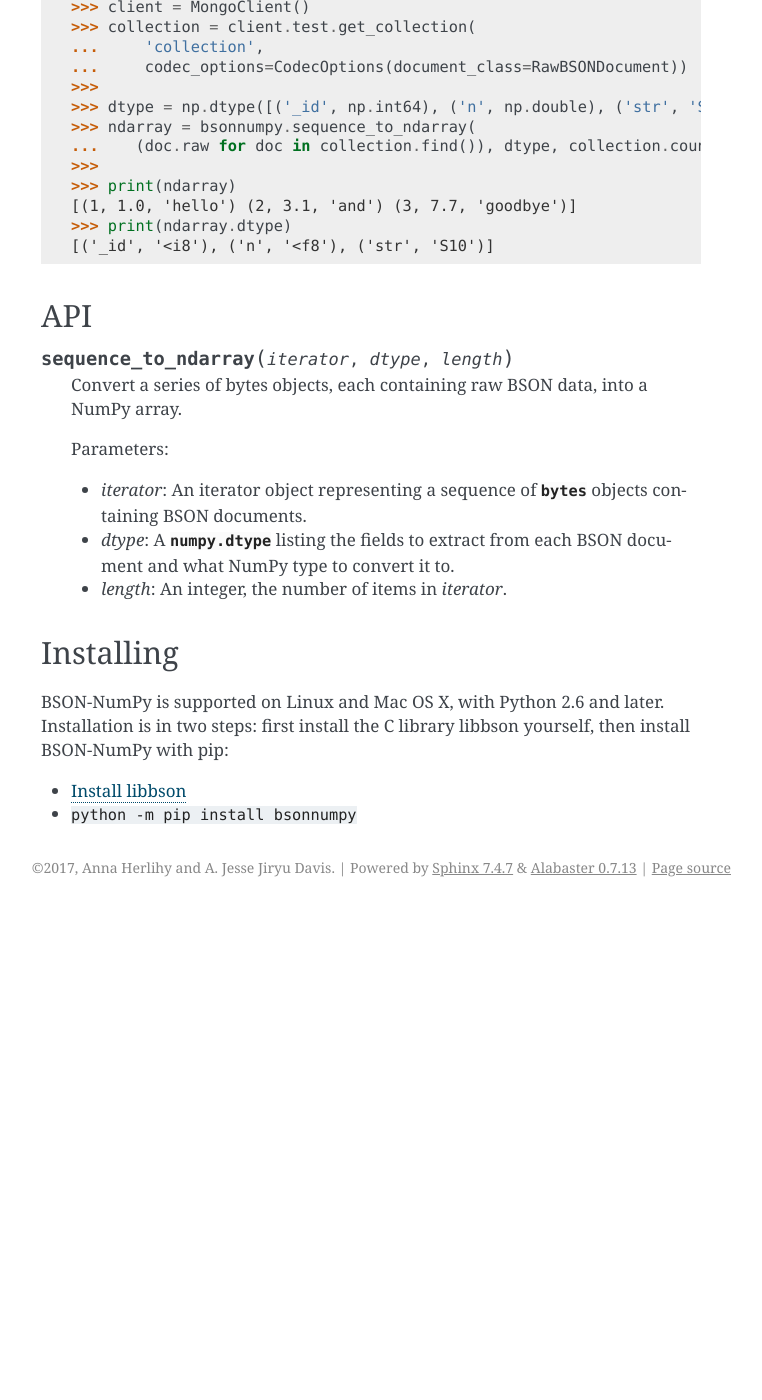
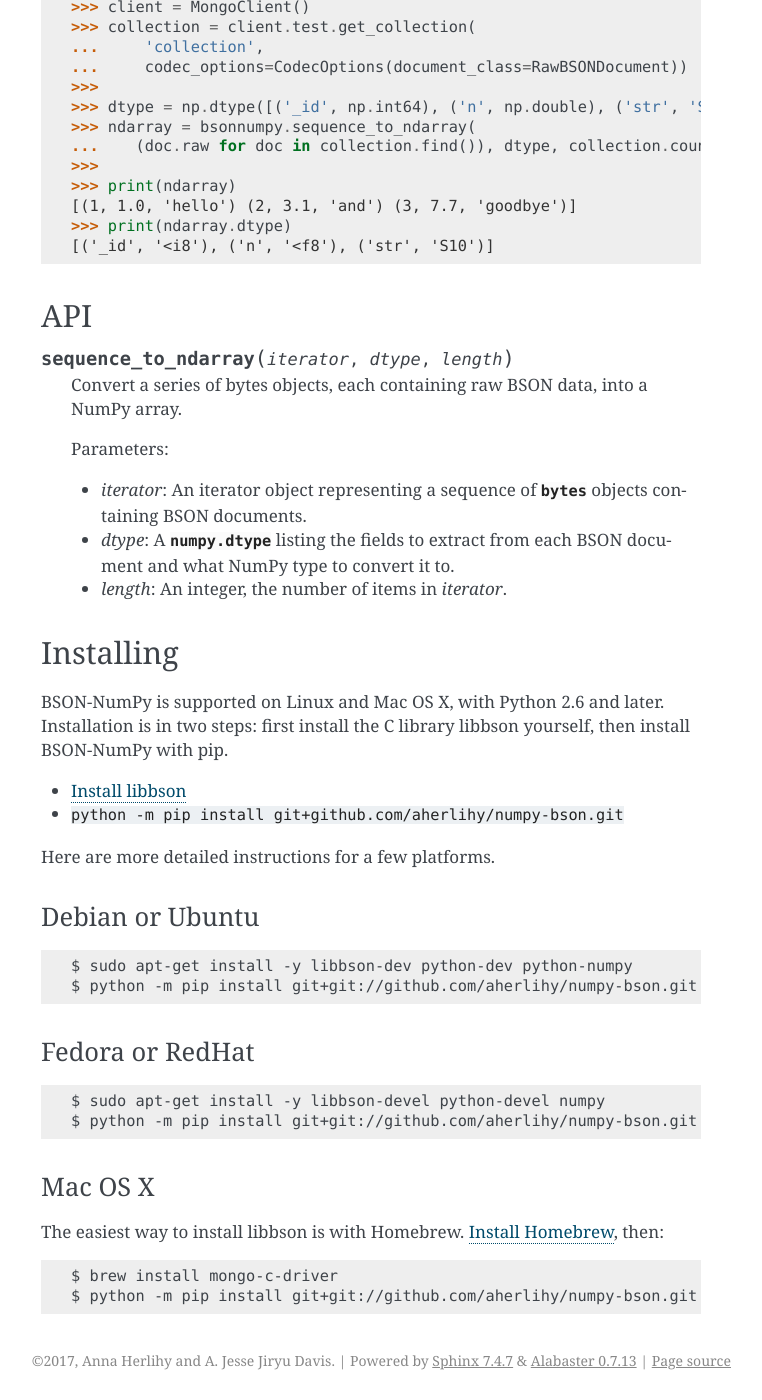
Before and after one commit to mongodb/bson-numpy, a Sphinx documentation site: the page built from doc/index.rst, in a window 1280 px wide and 1400 px high, scrolled down 598 px. Shown: the whole window, without its empty margins (379-1141 px from the left). Built offline with Sphinx 7.4.7, drawn with Linux system fonts in a browser that asks for light colours; before the commit the page ends 1505 px from its top, so only the background shows below that; some of the changed text lies outside the part shown.

Commit message:
detailed installation instructions

```diff
--- a/doc/index.rst
+++ b/doc/index.rst
@@ -70,7 +70,36 @@ Installing
 
 BSON-NumPy is supported on Linux and Mac OS X, with Python 2.6 and later.
 Installation is in two steps: first install the C library libbson yourself,
-then install BSON-NumPy with pip:
+then install BSON-NumPy with pip.
 
 - `Install libbson <http://mongoc.org/libbson/current/installing.html>`_
-- ``python -m pip install bsonnumpy``
+- ``python -m pip install git+github.com/aherlihy/numpy-bson.git``
+
+Here are more detailed instructions for a few platforms.
+
+Debian or Ubuntu
+^^^^^^^^^^^^^^^^
+
+.. code-block:: none
+
+  $ sudo apt-get install -y libbson-dev python-dev python-numpy
+  $ python -m pip install git+git://github.com/aherlihy/numpy-bson.git
+
+Fedora or RedHat
+^^^^^^^^^^^^^^^^
+
+.. code-block:: none
+
+  $ sudo apt-get install -y libbson-devel python-devel numpy
+  $ python -m pip install git+git://github.com/aherlihy/numpy-bson.git
+
+Mac OS X
+^^^^^^^^
+
+The easiest way to install libbson is with Homebrew. `Install Homebrew
+<http://brew.sh/>`_, then:
+
+.. code-block:: none
+
+  $ brew install mongo-c-driver
+  $ python -m pip install git+git://github.com/aherlihy/numpy-bson.git
```
